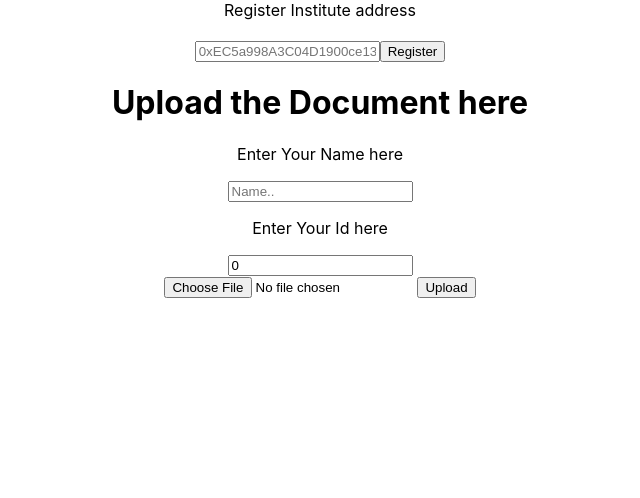
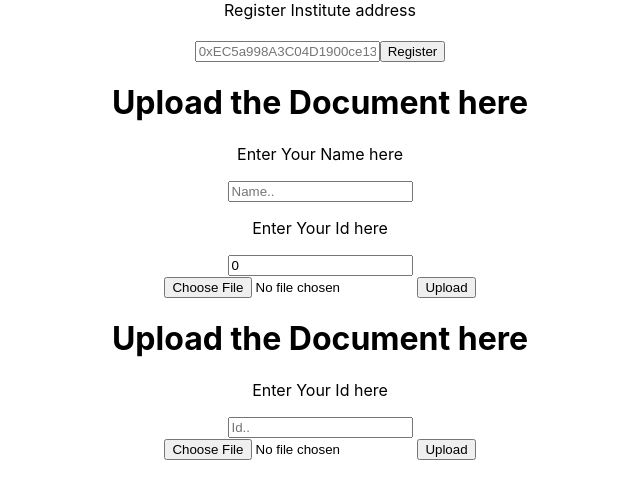
Before and after one commit to NitinJuyal1610/Decentralised-Ceredential-Verification, a React (Create React App) app in the folder client/: page / in a window 1280 px wide. Shown: the top 498 px of the page, without its empty margins (320-960 px from the left). Built offline with nearby package versions, Linux system fonts and the light colour scheme; what ipfs-http-client would draw is missing.

Commit message:
Added A New Component-StudenVerify

```diff
--- a/client/src/App.js
+++ b/client/src/App.js
@@ -5,6 +5,7 @@ import getWeb3 from "./getWeb3";
 import Upload from "./components/Upload";
 import { useEffect, useState } from "react";
 import './App.css';
+import StudentVerify from "./components/StudentVerify";
 
 function App() {
   const [Web3Data, SetWeb3Data] = useState({
@@ -60,8 +61,23 @@ function App() {
   const ownerVerify = async (address) => {
     await Web3Data.contract.methods
       .ownerVerification(address)
-      .send({ from: Web3Data.accounts[0] });
+      .send({ from: Web3Data.accounts[0] })
+      .on("transactionHash", function (hash) {
+        console.log("Successfully Registered.");
+        console.log(hash);
+      });
   };
+
+   const studentVerify = async (hash,id) => {
+    await Web3Data.contract.methods
+      .verify(hash,id)
+      .send({ from: Web3Data.accounts[0] })
+      .on("transactionHash", function (hash) {
+        console.log("Successfully Verified.");
+        console.log(hash);
+       });
+  };
+
 
   useEffect(() => {
     loadWeb3();
@@ -71,6 +87,8 @@ function App() {
     <div className="App">
       <OwnerVerify ownerVerify={ownerVerify} />
       <Upload sendDocs={sendDocs}/>
+      <StudentVerify studentVerify={studentVerify}/>
+
     </div>
   );
 }
--- /dev/null
+++ b/client/src/components/StudentVerify.jsx
@@ -0,0 +1,65 @@
+import React, { useState } from "react";
+import { create } from "ipfs-http-client";
+const client = create("https://ipfs.infura.io:5001/api/v0");
+
+function StudentVerify({studentVerify}) {
+
+  const [file, setFile] = useState(null);
+  const [id, setId] = useState(null);
+
+  function handleInfo(e) {
+    e.preventDefault();
+    const value = e.target.value;
+    setId(value);
+  }
+
+  const retrieveFile = (e) => {
+    const data = e.target.files[0];
+    const reader = new window.FileReader();
+    reader.readAsArrayBuffer(data);
+    reader.onloadend = () => {
+      setFile(Buffer(reader.result));
+    };
+
+    e.preventDefault();
+  };
+
+  async function addToIpfs(e) {
+    e.preventDefault();
+    try {
+      const added = await client.add(file);
+      const hash = added.path;
+      studentVerify(hash, id);
+
+    } catch (e) {
+      console.log("Error Uploading File", e);
+    }
+  }
+  return (
+      <>
+      <form className="formStyle" onSubmit={(e) => addToIpfs(e)}>
+        <h1>Upload the Document here</h1>
+        <p>Enter Your Id here</p>
+        <input
+          type="text"
+          name="id"
+          value={id}
+          onChange={(e) => handleInfo(e)}
+          placeholder="Id.."
+          required
+        ></input>
+        <div>
+          <input
+            className="Upload"
+            type="file"
+            onChange={(e) => retrieveFile(e)}
+            name="file"
+          />
+          <button type="submit">Upload</button>
+        </div>
+      </form>
+    </>
+  )
+}
+
+export default StudentVerify
```
Also changed, not shown: client/src/components/GetDocs.jsx (added).
